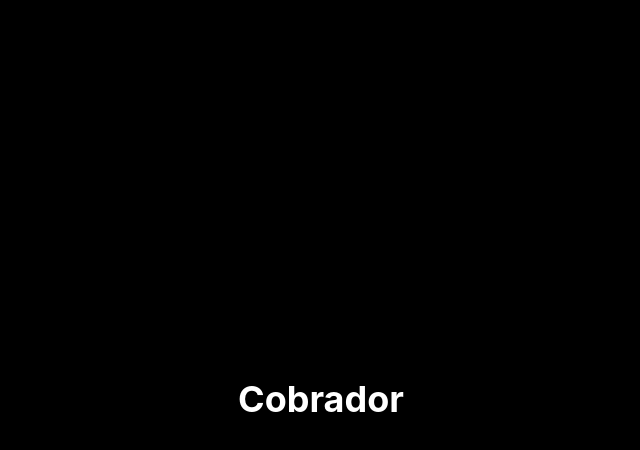
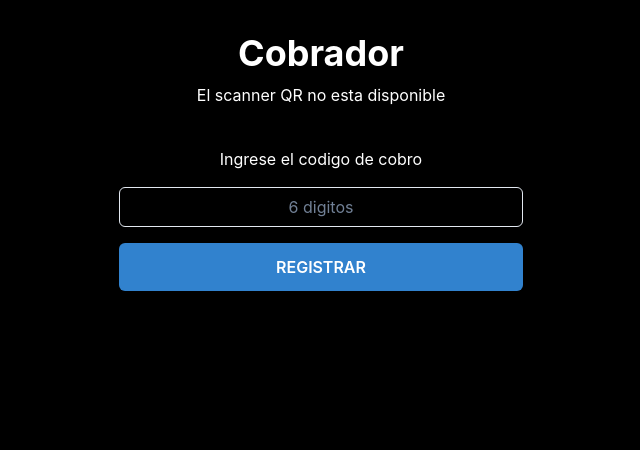
Before and after one commit to FLOTUZ/ali-ceitm, a Next.js app: page /cobros/cobrador in a window 1280 px wide. Shown: the top 450 px of the page, without its empty margins (319-959 px from the left). Built offline with nearby package versions, Linux system fonts and the light colour scheme; no server answers.

Commit message:
ADD: Cobrador condicional and field component rename

```diff
--- a/components/forms/auth/login.form.tsx
+++ b/components/forms/auth/login.form.tsx
@@ -1,4 +1,4 @@
-import TextField from "../text.field";
+import TextFieldComponent from "../text.field";
 
 import * as Yup from "yup";
 import { useFormik } from "formik";
@@ -56,7 +56,7 @@ function LoginForm() {
         <Container>
           <Heading>Inicio de sesión</Heading>
           <form onSubmit={handleSubmit} autoSave={"on"}>
-            <TextField
+            <TextFieldComponent
               name={"email"}
               type="email"
               label="Email"
@@ -65,7 +65,7 @@ function LoginForm() {
               touched={touched.email}
             />
 
-            <TextField
+            <TextFieldComponent
               name={"password"}
               type="password"
               label="Password"
--- a/components/forms/text.field.tsx
+++ b/components/forms/text.field.tsx
@@ -11,7 +11,7 @@ interface ITextFieldProps {
   handleChange: (e: React.ChangeEvent<HTMLInputElement>) => void;
 }
 
-const TextField = (props: ITextFieldProps) => {
+const TextFieldComponent = (props: ITextFieldProps) => {
   return (
     <>
       <FormControl>
@@ -36,4 +36,4 @@ const TextField = (props: ITextFieldProps) => {
   );
 };
 
-export default TextField;
+export default TextFieldComponent;
--- a/pages/cobros/cobrador.tsx
+++ b/pages/cobros/cobrador.tsx
@@ -1,9 +1,78 @@
-import { Center, Heading } from "@chakra-ui/react";
+import {
+  Button,
+  Center,
+  Heading,
+  HStack,
+  Input,
+  PinInput,
+  PinInputField,
+  Text,
+  VStack,
+} from "@chakra-ui/react";
+import { QrScanner } from "@yudiel/react-qr-scanner";
+import { useEffect, useState } from "react";
 
 function Cobrador() {
+  const [qrData, setQrData] = useState("");
+  const [qrerror, setQrerror] = useState("");
+  const [showScanner, setShowScanner] = useState(false);
+
+  //get operating system and browser
+  const getOS = () => {
+    const platform = window.navigator.platform;
+
+    if (platform == "Win32" || platform == "linux") {
+      setShowScanner(true);
+    }
+  };
+
+  useEffect(() => {
+    getOS();
+  }, []);
+
   return (
-    <Center h="100vh" color={"white"} bgColor={"black"}>
-      <Heading>Cobrador</Heading>
+    <Center h="100%" mt={"2rem"} color={"white"} bgColor={"black"}>
+      <VStack h={500} width={500}>
+        <Heading>Cobrador</Heading>
+        {showScanner ? (
+          <QrScanner
+            hideCount={true}
+            scanDelay={2000}
+            onDecode={(result) => {
+              setQrData(result);
+            }}
+            onError={(error) => {
+              setQrerror(error?.message);
+            }}
+          />
+        ) : (
+          <>
+            <Text>El scanner QR no esta disponible </Text>
+
+            <form>
+              <Text mt={"2rem"} textAlign={"center"}>
+                Ingrese el codigo de cobro
+              </Text>
+              <Input
+                mt={"1rem"}
+                placeholder="6 digitos"
+                type="text"
+                name="qr"
+                textAlign={"center"}
+                maxLength={6}
+                minLength={6}
+                value={qrData}
+                onChange={(e) => setQrData(e.target.value)}
+              />
+              <Button h={"3rem"} w="100%" mt={"1rem"} colorScheme={"blue"}>
+                REGISTRAR
+              </Button>
+            </form>
+          </>
+        )}
+        <Text color={"white"}>{qrData}</Text>
+        <Text color={"white"}>{qrerror}</Text>
+      </VStack>
     </Center>
   );
 }
```
Also changed, not shown: components/forms/auth/signup.form.tsx (+10 -10 lines), pages/cobros/qr.tsx (+4 -4 lines).
